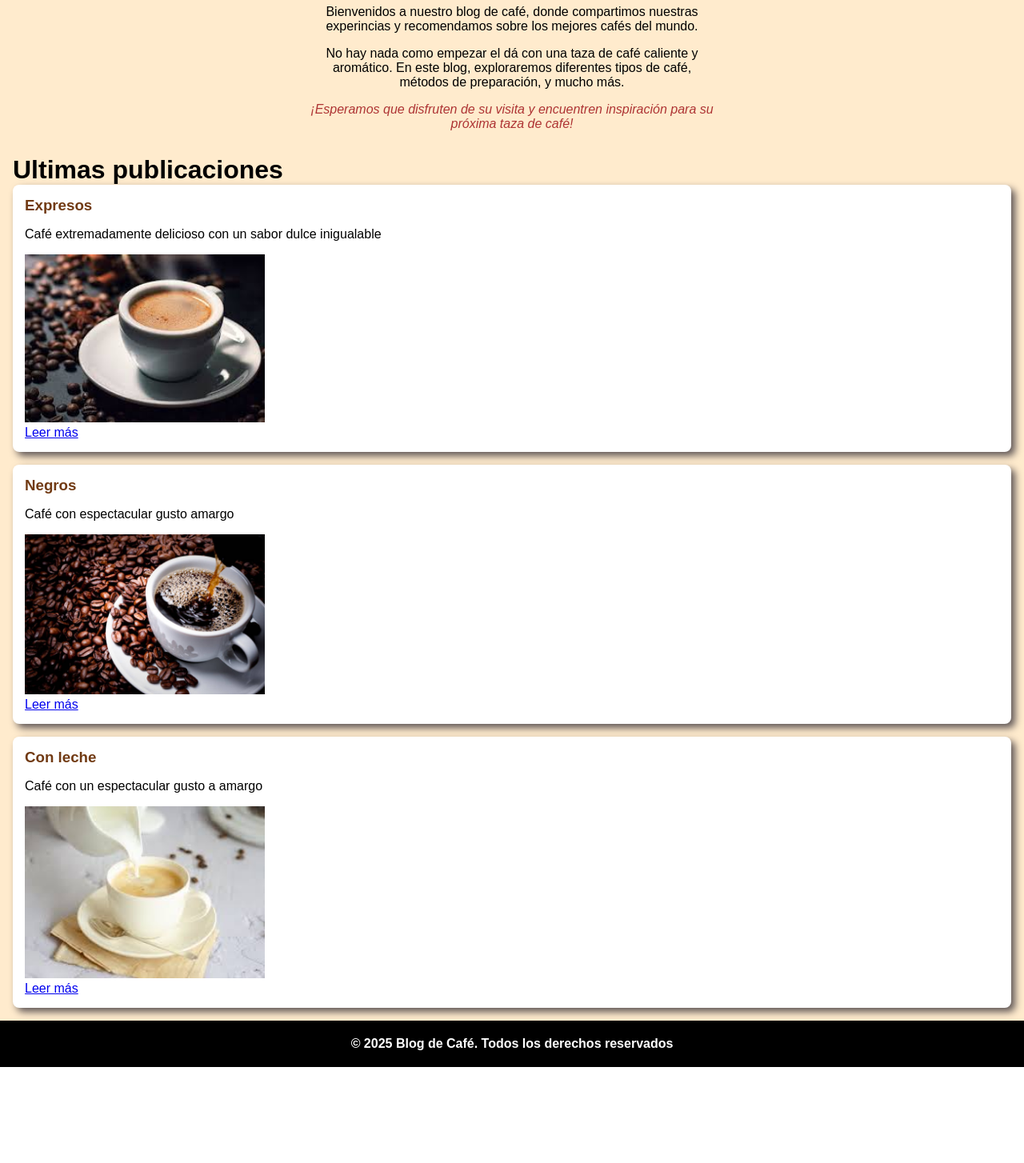
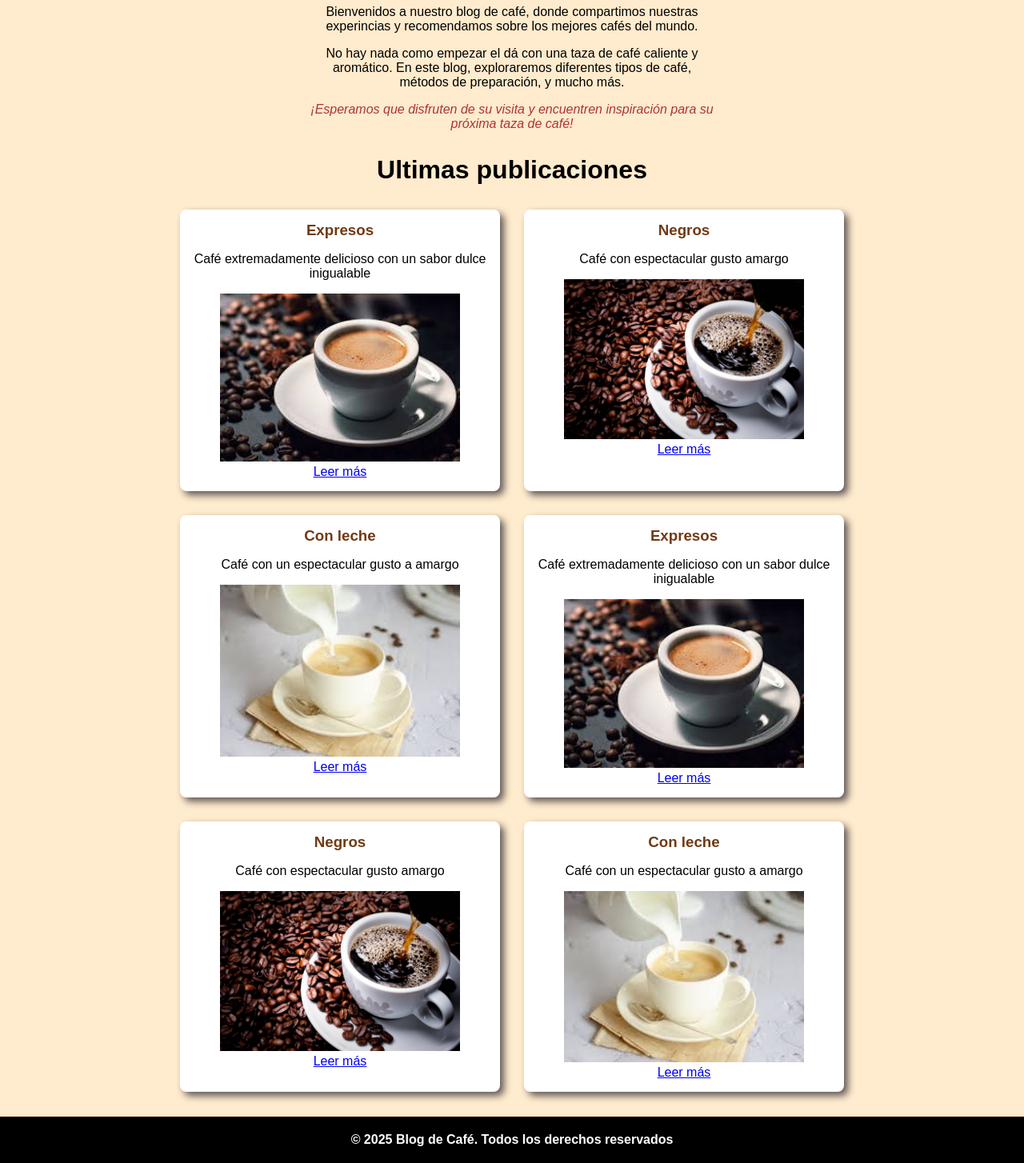
Before and after one commit to Lucfontana/Actividades-Full-Stack-, a PHP site: page /indec.html in a window 1280 px wide. Shown: the part 199-1653 px from the top of the page at 80% size. Before the commit the page ends 1533 px from the top, so only its background shows below. Run offline with PHP 8.4, Linux system fonts and the light colour scheme.

Commit message:
flex-wrap a los posteos de CoffeeBlog

```diff
--- a/CoffeeBlog/indec.html
+++ b/CoffeeBlog/indec.html
@@ -26,9 +26,30 @@
         <p><span class="motivacion">¡Esperamos que disfruten de su visita y encuentren inspiración para su próxima taza de café!</span></p>
     </div>
 
+    <h1 class="ultimas-publicaciones">Ultimas publicaciones</h1>
+
     <div class="post">
-        <h1>Ultimas publicaciones</h1>
 
+        <div class="posteo">
+            <h3 class="padding">Expresos</h3>
+            <p class="padding">Café extremadamente delicioso con un sabor dulce inigualable</p>
+            <img src="cafeExpreso.jfif" alt=""> <br>
+            <a href="#">Leer más</a>
+        </div>
+
+        <div class="posteo">
+            <h3 class="padding">Negros</h3>
+            <p class="padding">Café con espectacular gusto amargo</p>
+            <img src="cafeNegro.jpg" alt=""> <br>
+            <a href="#">Leer más</a>
+        </div>
+
+        <div class="posteo">
+            <h3 class="padding">Con leche</h3>
+            <p class="padding">Café con un espectacular gusto a amargo</p>
+            <img src="cafeLeche.jfif" alt=""> <br>
+            <a href="#">Leer más</a>
+        </div>
         <div class="posteo">
             <h3 class="padding">Expresos</h3>
             <p class="padding">Café extremadamente delicioso con un sabor dulce inigualable</p>
--- a/CoffeeBlog/style.css
+++ b/CoffeeBlog/style.css
@@ -48,8 +48,15 @@ nav a {
     color: rgb(174, 52, 52);
 }
 
+.ultimas-publicaciones{
+    text-align: center;
+}
+
 .post {
     margin: 1rem;
+    display: flex;
+    flex-wrap: wrap;
+    justify-content: center;
 }
 
 .posteo {
@@ -58,6 +65,10 @@ nav a {
     border-radius: 8px;
     margin: 0 0 1rem;
     box-shadow: 5px 5px 10px #5f5656;
+    min-width: 400px;
+    max-width: 30vw;
+    margin: 15px;
+    text-align: center;
 }
 
 .posteo img {
```
